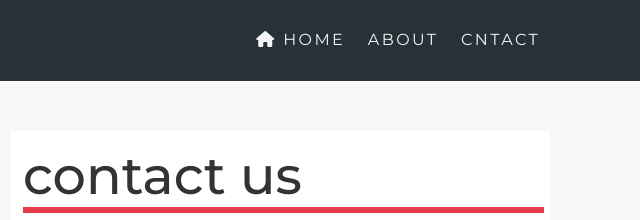
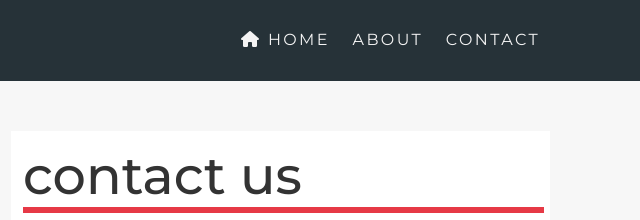
Before and after one commit to subhani02/travel-app, a plain HTML site: page contact.html in a window 1280 px wide. Shown: the top 220 px of the page, 640-1280 px from the left. Drawn offline with Linux system fonts and the light colour scheme.

Commit message:
spelling mistake

```diff
--- a/contact.html
+++ b/contact.html
@@ -15,7 +15,7 @@
             <ul class="nav-items">
                 <li class="nav-item"><a href="./index.html"> <i class="fa-solid fa-house"></i> home</a></li>
                 <li class="nav-item"><a href="./about.html">about</a></li>
-                <li class="nav-item"><a href="./contact.html">cntact</a></li>
+                <li class="nav-item"><a href="./contact.html">contact</a></li>
             </ul>
         </div>
     </nav>
```
